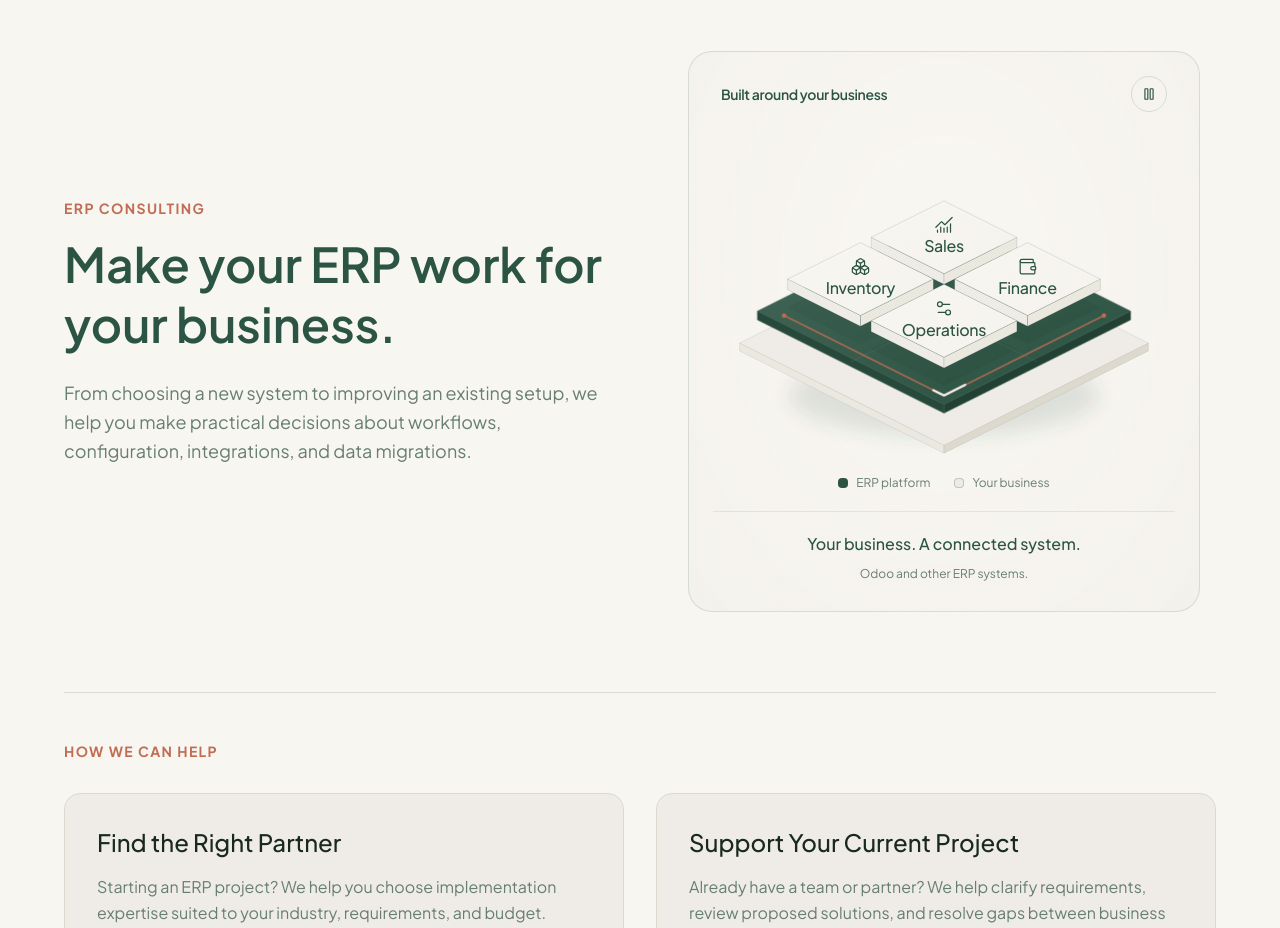
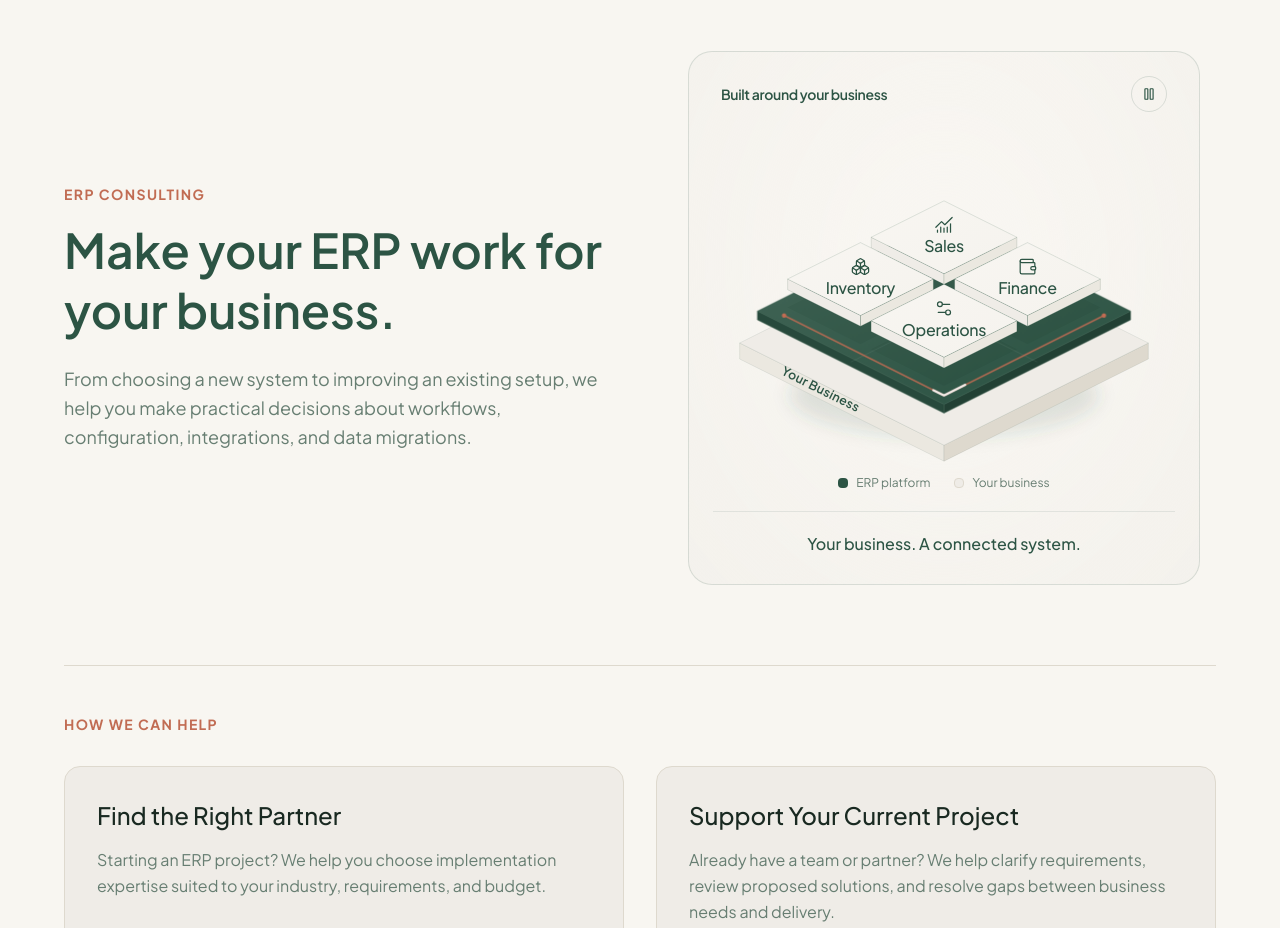
Before and after one commit to meghalshah9531/marvellous-website-vercel, a React (Vite) app in the folder artifacts/marvellous-consulting/: page / in a window 1280 px wide. Shown: the part 1740-2668 px from the top of the page. Built offline with nearby package versions, Linux system fonts and the light colour scheme.

Commit message:
fix: animations

```diff
--- a/artifacts/marvellous-consulting/src/components/erp-implementation.css
+++ b/artifacts/marvellous-consulting/src/components/erp-implementation.css
@@ -5,9 +5,15 @@
 
 .erp-block { stroke-width: 0.8; }
 .erp-block-base { stroke: hsl(var(--primary) / 0.13); }
-.erp-block-base .erp-face-top { fill: hsl(var(--card)); }
+.erp-block-base .erp-face-top,
+.erp-business-swatch {
+  fill: hsl(var(--card));
+  background: hsl(var(--card));
+  border-color: hsl(var(--border));
+}
 .erp-block-base .erp-face-left { fill: hsl(var(--muted)); }
 .erp-block-base .erp-face-right { fill: hsl(var(--border)); }
+.erp-business-label { fill: hsl(var(--primary)); color: hsl(var(--primary)); }
 .erp-block-erp { stroke: hsl(var(--primary) / 0.6); }
 .erp-block-erp .erp-face-left { fill: color-mix(in srgb, hsl(var(--primary)) 88%, black); }
 .erp-block-erp .erp-face-right { fill: color-mix(in srgb, hsl(var(--primary)) 77%, black); }
--- a/artifacts/marvellous-consulting/src/components/erp-implementation.tsx
+++ b/artifacts/marvellous-consulting/src/components/erp-implementation.tsx
@@ -76,7 +76,14 @@ export function ErpImplementation() {
         <g aria-hidden="true">
           <ellipse cx="260" cy="301" rx="174" ry="46" fill="hsl(var(--primary) / 0.13)" filter={`url(#${id}-shadow)`} />
 
-          <Block x={-15} y={-15} size={230} height={-42} depth={9} tone="base" />
+          <g className="erp-business-foundation">
+            <Block x={-15} y={-15} size={230} height={-42} depth={18} tone="base" />
+            <g transform="rotate(26.565 76 277)">
+              <text x="76" y="277" className="erp-business-label" fontSize="14" fontWeight="600" letterSpacing="0.3">
+                Your Business
+              </text>
+            </g>
+          </g>
 
           <g className="erp-foundation">
             <Block x={-5} y={-5} size={210} height={-6} depth={10} tone="erp" topFill={`url(#${id}-platform)`} />
@@ -113,11 +120,10 @@ export function ErpImplementation() {
 
       <div className="mb-5 flex flex-wrap items-center justify-center gap-x-6 gap-y-2 text-xs text-muted-foreground" aria-hidden="true">
         <span className="flex items-center gap-2"><span className="size-2.5 rounded-sm bg-primary" />ERP platform</span>
-        <span className="flex items-center gap-2"><span className="size-2.5 rounded-sm border border-primary/25 bg-card" />Your business</span>
+        <span className="flex items-center gap-2"><span className="erp-business-swatch size-2.5 rounded-sm border" />Your business</span>
       </div>
       <figcaption className="border-t border-primary/10 px-2 pb-1 pt-5 text-center">
         <p className="erp-caption text-sm font-medium text-primary sm:text-base">Your business. A connected system.</p>
-        <p className="mt-2 text-xs leading-relaxed text-muted-foreground">Odoo and other ERP systems.</p>
       </figcaption>
     </figure>
   )
```
Also changed, not shown: 6 other files (tests, documents, lock files or other folders).
